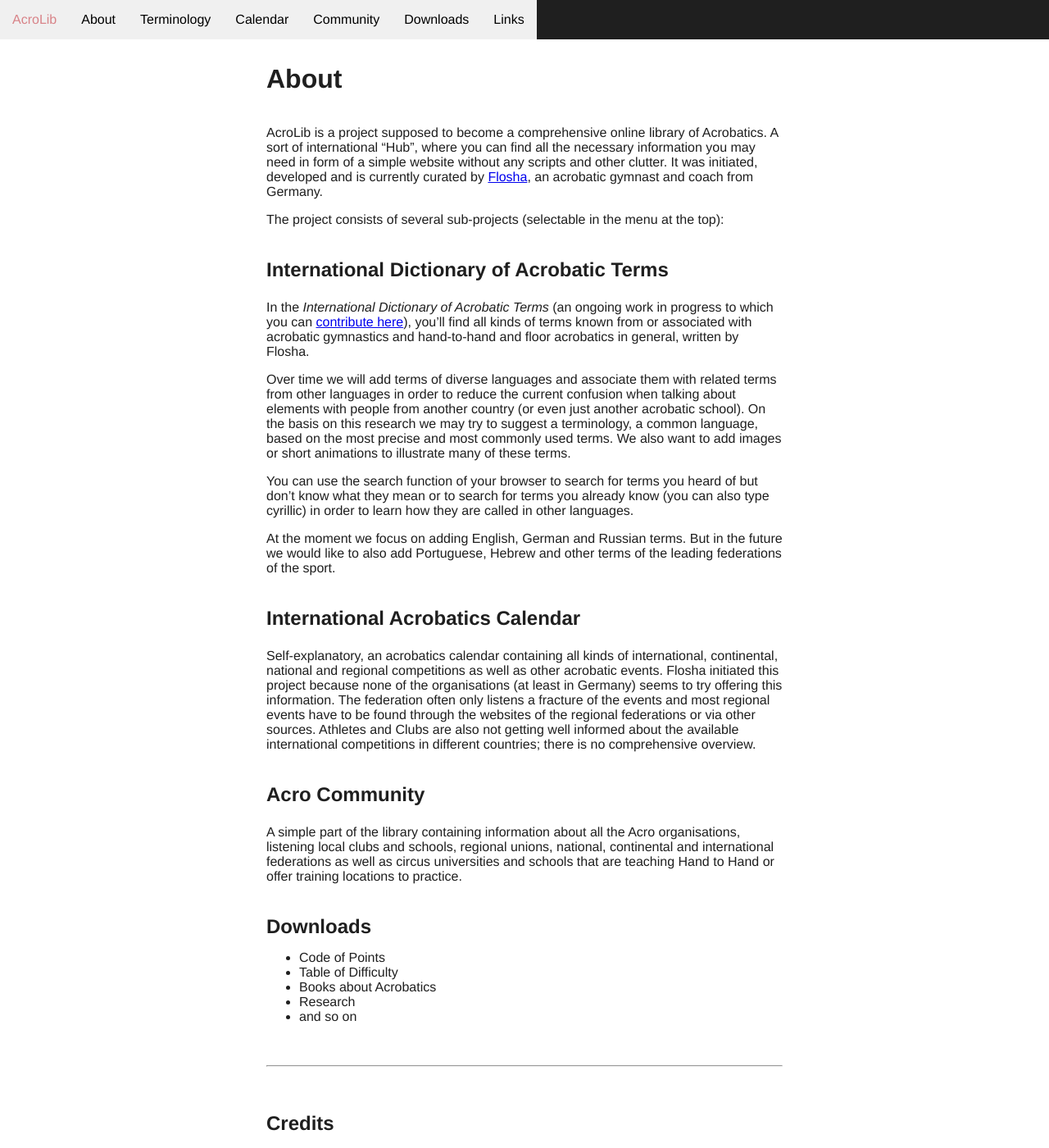
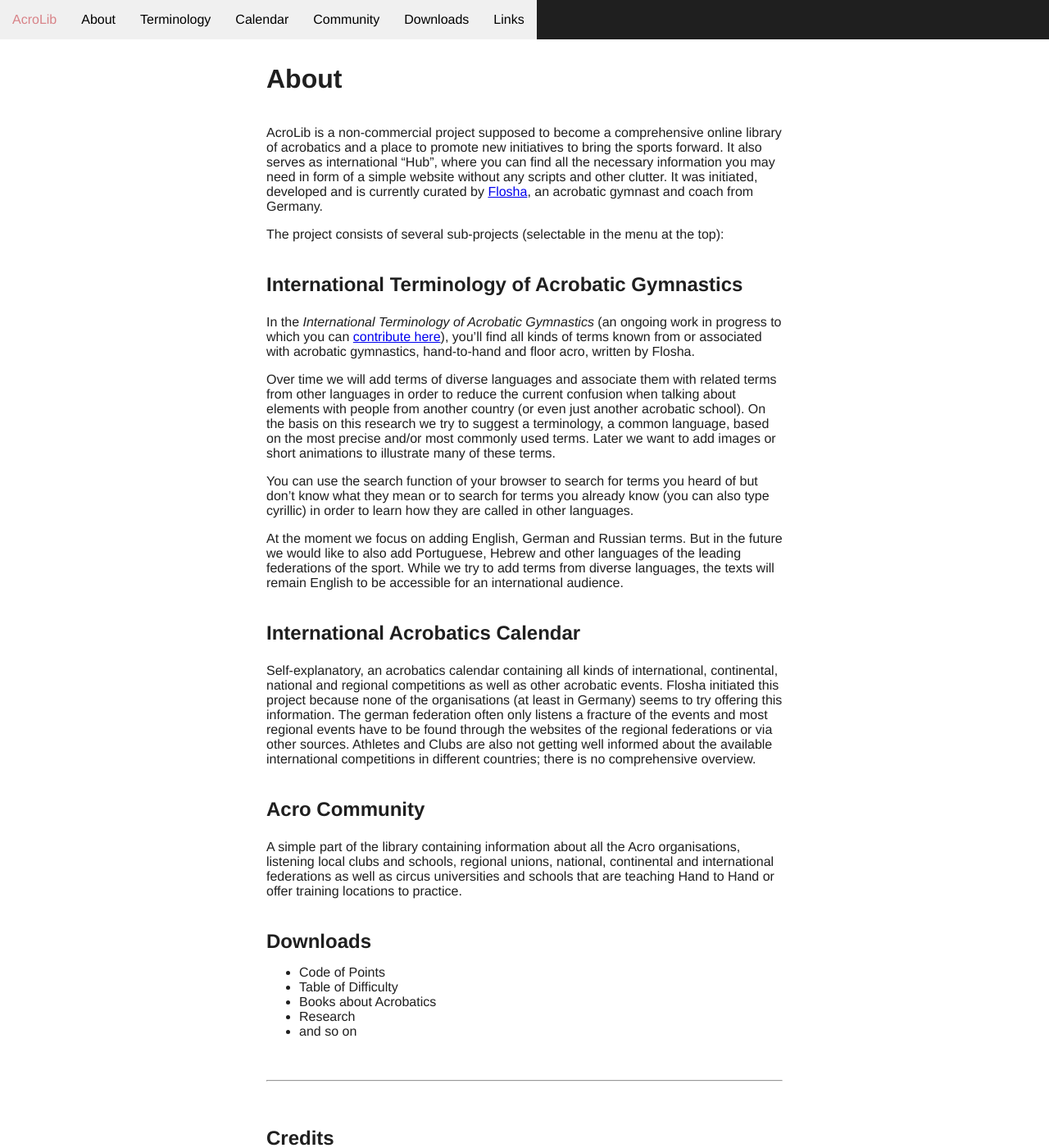
Before and after one commit to floshin/acrolib, a Jekyll site: the page built from about.md, in a window 1280 px wide and 1400 px high. Shown: the whole window at 82% size. Built offline with Jekyll 4.4.1, drawn with Linux system fonts in a browser that asks for light colours; our own code applies the rules of GitHub Pages for plain Markdown files; some of the changed text lies outside the part shown.

Commit message:
Update about.md

```diff
--- a/about.md
+++ b/about.md
@@ -1,24 +1,24 @@
 # About
 
-AcroLib is a project supposed to become a comprehensive online library of Acrobatics. A sort of international "Hub", where you can find all the necessary information you may need in form of a simple website without any scripts and other clutter. It was initiated, developed and is currently curated by [Flosha](https://flosh.in), an acrobatic gymnast and coach from Germany.
+AcroLib is a non-commercial project supposed to become a comprehensive online library of acrobatics and a place to promote new initiatives to bring the sports forward. It also serves as international "Hub", where you can find all the necessary information you may need in form of a simple website without any scripts and other clutter. It was initiated, developed and is currently curated by [Flosha](https://flosh.in), an acrobatic gymnast and coach from Germany.
 
 The project consists of several sub-projects (selectable in the menu at the top):
 
 
-## International Dictionary of Acrobatic Terms
+## International Terminology of Acrobatic Gymnastics
 
-In the *International Dictionary of Acrobatic Terms* (an ongoing work in progress to which you can [contribute here](https://github.com/floshin/acrolib/edit/main/glossary.md)), you'll find all kinds of terms known from or associated with acrobatic gymnastics and hand-to-hand and floor acrobatics in general, written by Flosha.
+In the *International Terminology of Acrobatic Gymnastics* (an ongoing work in progress to which you can [contribute here](https://github.com/floshin/acrolib/edit/main/glossary.md)), you'll find all kinds of terms known from or associated with acrobatic gymnastics, hand-to-hand and floor acro, written by Flosha.
 
-Over time we will add terms of diverse languages and associate them with related terms from other languages in order to reduce the current confusion when talking about elements with people from another country (or even just another acrobatic school). On the basis on this research we may try to suggest a terminology, a common language, based on the most precise and most commonly used terms. We also want to add images or short animations to illustrate many of these terms.
+Over time we will add terms of diverse languages and associate them with related terms from other languages in order to reduce the current confusion when talking about elements with people from another country (or even just another acrobatic school). On the basis on this research we try to suggest a terminology, a common language, based on the most precise and/or most commonly used terms. Later we want to add images or short animations to illustrate many of these terms.
 
 You can use the search function of your browser to search for terms you heard of but don't know what they mean or to search for terms you already know (you can also type cyrillic) in order to learn how they are called in other languages.
 
-At the moment we focus on adding English, German and Russian terms. But in the future we would like to also add Portuguese, Hebrew and other terms of the leading federations of the sport.
+At the moment we focus on adding English, German and Russian terms. But in the future we would like to also add Portuguese, Hebrew and other languages of the leading federations of the sport. While we try to add terms from diverse languages, the texts will remain English to be accessible for an international audience.
 
 
 ## International Acrobatics Calendar
 
-Self-explanatory, an acrobatics calendar containing all kinds of international, continental, national and regional competitions as well as other acrobatic events. Flosha initiated this project because none of the organisations (at least in Germany) seems to try offering this information. The federation often only listens a fracture of the events and most regional events have to be found through the websites of the regional federations or via other sources. Athletes and Clubs are also not getting well informed about the available international competitions in different countries; there is no comprehensive overview.
+Self-explanatory, an acrobatics calendar containing all kinds of international, continental, national and regional competitions as well as other acrobatic events. Flosha initiated this project because none of the organisations (at least in Germany) seems to try offering this information. The german federation often only listens a fracture of the events and most regional events have to be found through the websites of the regional federations or via other sources. Athletes and Clubs are also not getting well informed about the available international competitions in different countries; there is no comprehensive overview.
 
 
 ## Acro Community
```
Also changed, not shown: other parts of about.md (+1 -1 lines).
